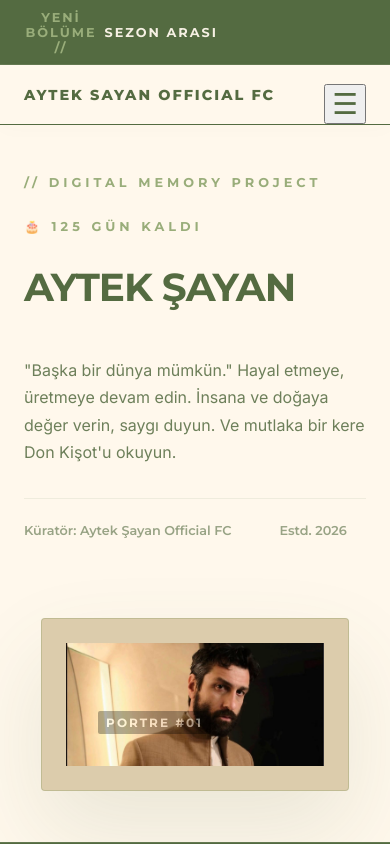
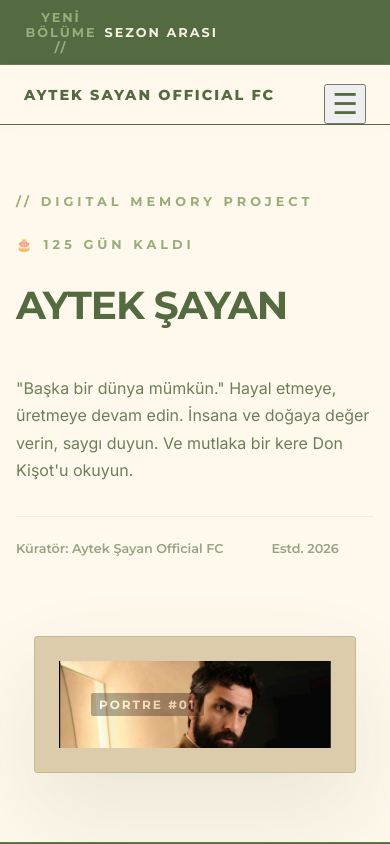
Before and after one commit to ebru1967/oyuncu-fan-projesi, a React (Vite) app: page / in a window 390 px wide. Shown: the top 844 px of the page. Built offline with nearby package versions, Linux system fonts and the light colour scheme.

Commit message:
Mobil tasarım tasiyici hatalari gi.

```diff
--- a/src/index.css
+++ b/src/index.css
@@ -37,35 +37,47 @@ html, body {
 * {
   box-sizing: border-box;
 }
+/* ==========================================
+   MOBİL İÇİN DÜZELTMELER (GÜNCELLENMİŞ)
+   ========================================== */
+@media (max-width: 768px) {
 
-/* ==========================================
-   MOBİL İÇİN EK DÜZELTMELER (index.css sonuna ekleyin)
-   ========================================== */
+  /* 1. Genel Padding Düzeltmesi (Sayfaların kenarlara yapışmaması için) */
+  .container,
+  .bio-editorial-section,
+  .editorial-hero {
+    padding: 2rem 1rem !important;
+  }
 
-@media (max-width: 768px) {
-  /* Başlıkların mobilde satır taşmasını engellemek için */
+  /* 2. Başlıkların mobilde taşmasını engelle */
   .hero-main-title {
-    font-size: clamp(2.5rem, 8vw, 4rem) !important;
+    font-size: clamp(2rem, 8vw, 3rem) !important;
     line-height: 1.1 !important;
   }
 
-  /* Kartların ekran genişliğine sığması için */
+  /* 3. Kartların ekran genişliğine sığması */
   .canvas-frame,
   .sidebar-canvas-frame,
   .record-media {
     width: 100% !important;
     max-width: 100% !important;
     height: auto !important;
-    aspect-ratio: 16/9; /* Gerekirse orantılı kalması için */
   }
 
-  /* Navigasyonun mobilde taşmasını engelle */
+  /* 4. SENİN GÖRSELDEKİ SORUNUN ÇÖZÜMÜ: Kronoloji Satırı */
+  .chronicle-row {
+    grid-template-columns: 1fr !important; /* Yıl ve detayları alt alta al */
+    gap: 0.5rem !important;
+    padding: 1.5rem 0 !important;
+  }
+
+  .chronicle-details p {
+    max-width: 100% !important; /* Yazının tüm alanı kullanmasını sağla */
+    font-size: 1rem !important;
+  }
+
+  /* 5. Navigasyon Düzeltmesi */
   .nav-links {
     white-space: normal !important;
   }
-
-  .nav-links a,
-  .dropdown-trigger {
-    font-size: 0.9rem !important; /* Mobil için bir tık daha okunabilir */
-  }
 }
```
